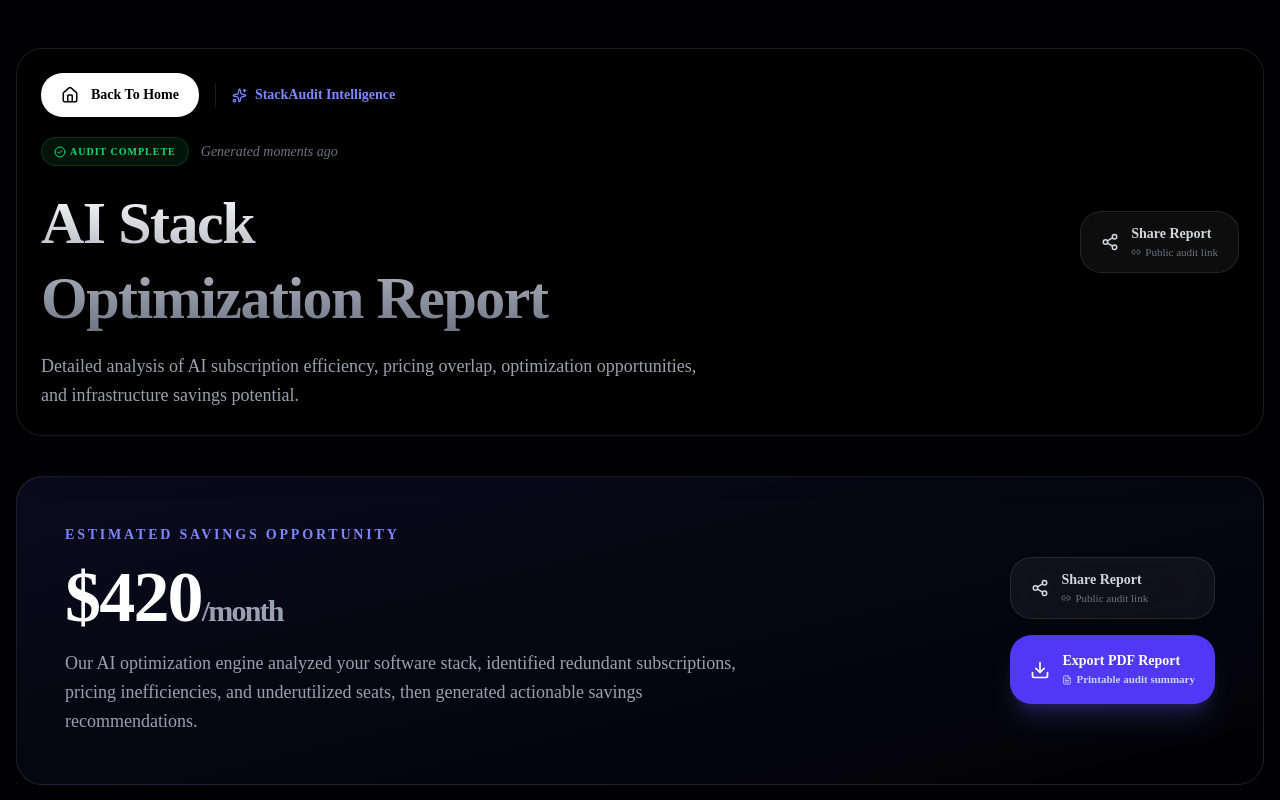
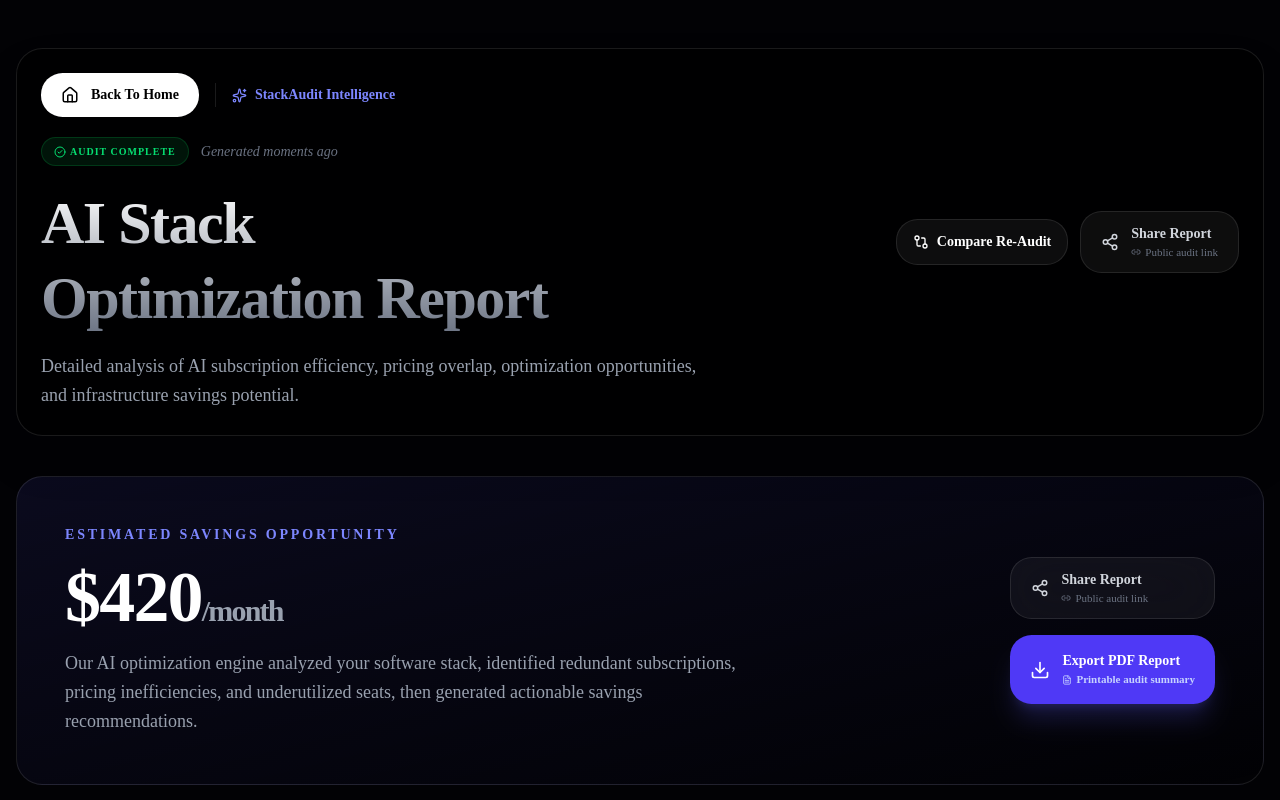
Before and after one commit to RAj26-luj/ai_audit, a Next.js app: page /demo in a window 1280 px wide. Shown: the top 800 px of the page. Built offline with nearby package versions, Linux system fonts and the light colour scheme.

Commit message:
add compare re-audit button

```diff
--- a/components/results/ResultsHeader.tsx
+++ b/components/results/ResultsHeader.tsx
@@ -4,6 +4,9 @@ import { CheckCircle2, Sparkles, Home } from "lucide-react";
 import { motion } from "framer-motion";
 
 import ShareButton from "./ShareButton";
+import Link from "next/link";
+import { GitCompare } from "lucide-react";
+import { usePathname } from "next/navigation";
 
 //results header
 export default function ResultsHeader() {
@@ -11,6 +14,7 @@ export default function ResultsHeader() {
   const handleBackHome = () => {
     window.location.href = "/";
   };
+  const pathname = usePathname();
 
   return (
 
@@ -84,8 +88,18 @@ export default function ResultsHeader() {
 
           {/* right */}
           <div className="flex items-center gap-3">
-            <ShareButton />
-          </div>
+
+      <Link
+       href={`${pathname}/compare`}
+       className="flex items-center gap-2 px-4 py-3 rounded-2xl border border-white/10 bg-white/5 text-white text-sm font-semibold hover:bg-white/10 transition-all"
+         >
+      <GitCompare size={16} />
+       Compare Re-Audit
+      </Link>
+
+  <ShareButton />
+
+</div>
 
         </div>
 
```
